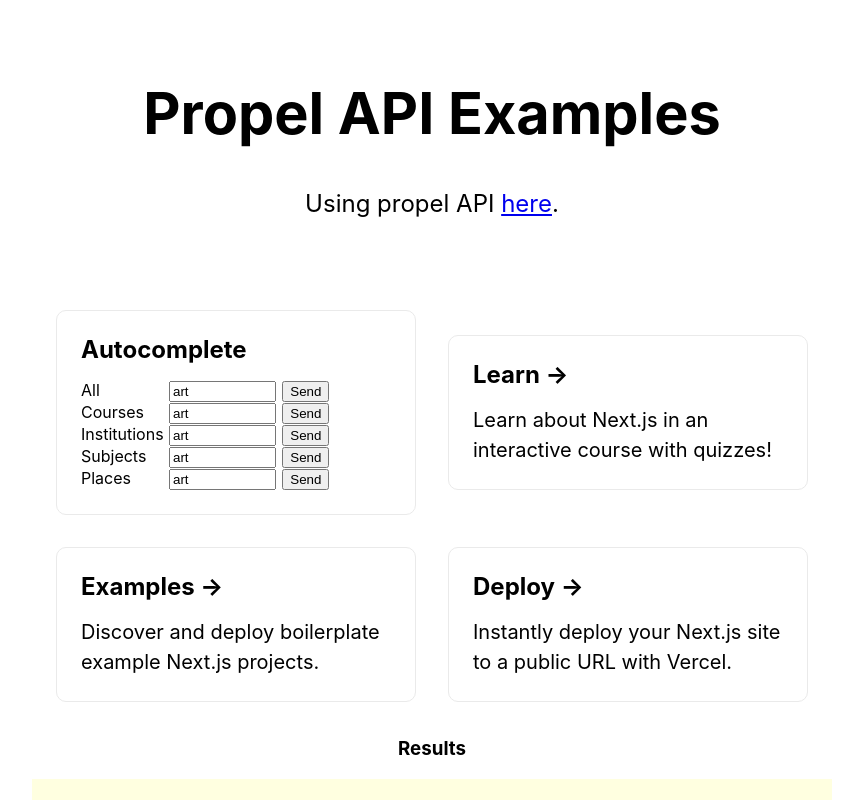
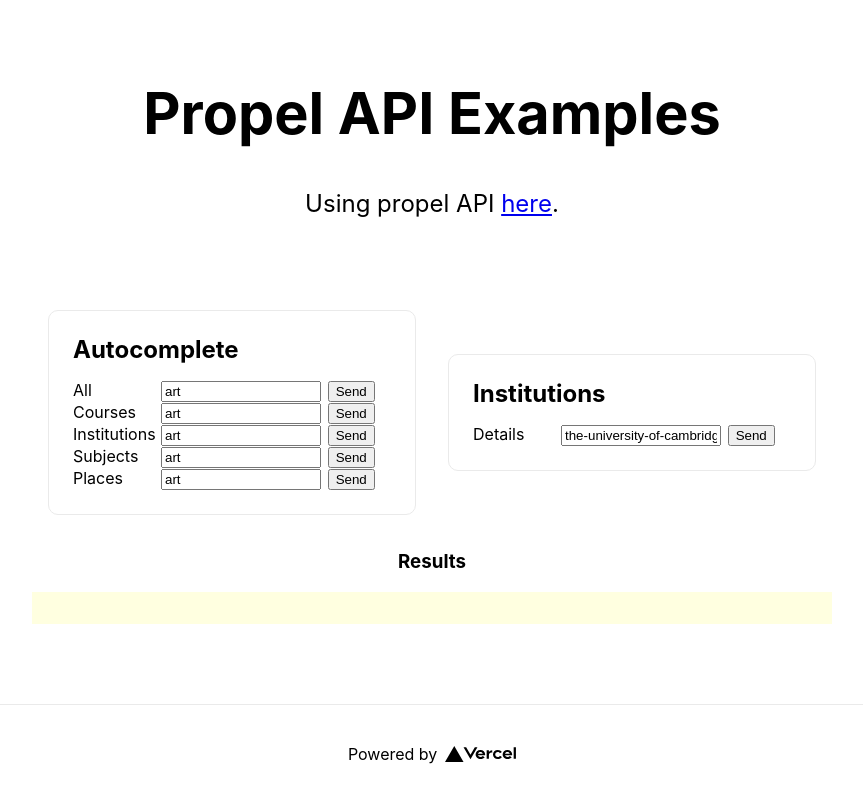
Before and after one commit to IanIsFluent/nextjs-blog, a Next.js app: page / in a window 1280 px wide. Shown: the top 800 px of the page, without its empty margins (208-1071 px from the left). Built offline with nearby package versions, Linux system fonts and the light colour scheme.

Commit message:
add institution details (and fix returned data lengths!)

```diff
--- a/components/autocomplete.tsx
+++ b/components/autocomplete.tsx
@@ -20,7 +20,7 @@
         name="all"
         style={{
           marginRight: '.5em',
-          maxWidth: '8em',
+          maxWidth: '12em',
         }}
         value={value}
         onChange={(e) => setValue(e.target.value)}
--- a/pages/index.tsx
+++ b/pages/index.tsx
@@ -108,6 +108,10 @@
     const [acSubjectsValue, setAcSubjectsValue] = useState('art');
     const [acPlacesValue, setAcPlacesValue] = useState('art');
 
+    const [instDetailsValue, setInstDetailsValue] = useState(
+      'the-university-of-cambridge'
+    );
+
     const queries = {
       acAll: useQuery({
         queryFn: async () => {
@@ -154,6 +158,21 @@
           return res.json();
         },
       }),
+      instDetails: useQuery({
+        queryKey: ['instDetails', instDetailsValue],
+        queryFn: async () => {
+          setActiveQueryName('instDetails');
+          var res = await fetch(
+            `${apiBaseUrl}/institutions/${instDetailsValue}`
+          );
+          const json = await res.json();
+          return {
+            ...json,
+            FundingSummary: json.FundingSummary.substring(0, 80),
+            FurtherInformation: json.FurtherInformation.substring(0, 80),
+          };
+        },
+      }),
     };
     const latestQuery = queries[activeQueryName];
 
@@ -166,7 +185,7 @@
         </p>
 
         <div className={styles.grid}>
-          <div className={styles.card}>
+          <div className={styles.card} style={{ minWidth: '23em' }}>
             <h3>Autocomplete</h3>
             <Autocomplete
               label="All"
@@ -199,7 +218,39 @@
               setValue={setAcPlacesValue}
             />
           </div>
-          <a href="https://nextjs.org/learn" className={styles.card}>
+
+          <div className={styles.card} style={{ minWidth: '23em' }}>
+            <h3>Institutions</h3>
+            <div>
+              <label
+                style={{
+                  display: 'inline-block',
+                  width: '5em',
+                  marginRight: '.5em',
+                }}
+              >
+                Details
+              </label>
+              <input
+                type="text"
+                style={{
+                  marginRight: '.5em',
+                  maxWidth: '12em',
+                }}
+                value={instDetailsValue}
+                onChange={(e) => setInstDetailsValue(e.target.value)}
+              />
+              <button
+                type="button"
+                onClick={() => {
+                  queries.instDetails.refetch();
+                }}
+              >
+                Send
+              </button>
+            </div>
+          </div>
+          {/* <a href="https://nextjs.org/learn" className={styles.card}>
             <h3>Learn &rarr;</h3>
             <p>Learn about Next.js in an interactive course with quizzes!</p>
           </a>
@@ -220,7 +271,7 @@
             <p>
               Instantly deploy your Next.js site to a public URL with Vercel.
             </p>
-          </a>
+          </a> */}
         </div>
         <h3>Results</h3>
         <div
@@ -238,7 +289,7 @@
                 <div>Error: {(latestQuery.error as any)?.message}</div>
               )}
               {latestQuery.isFetching && <div>Loading...</div>}
-              {latestQuery.isSuccess && (
+              {!latestQuery.isFetching && latestQuery.isSuccess && (
                 <pre>{JSON.stringify(latestQuery.data, null, 2)}</pre>
               )}
             </>
```
